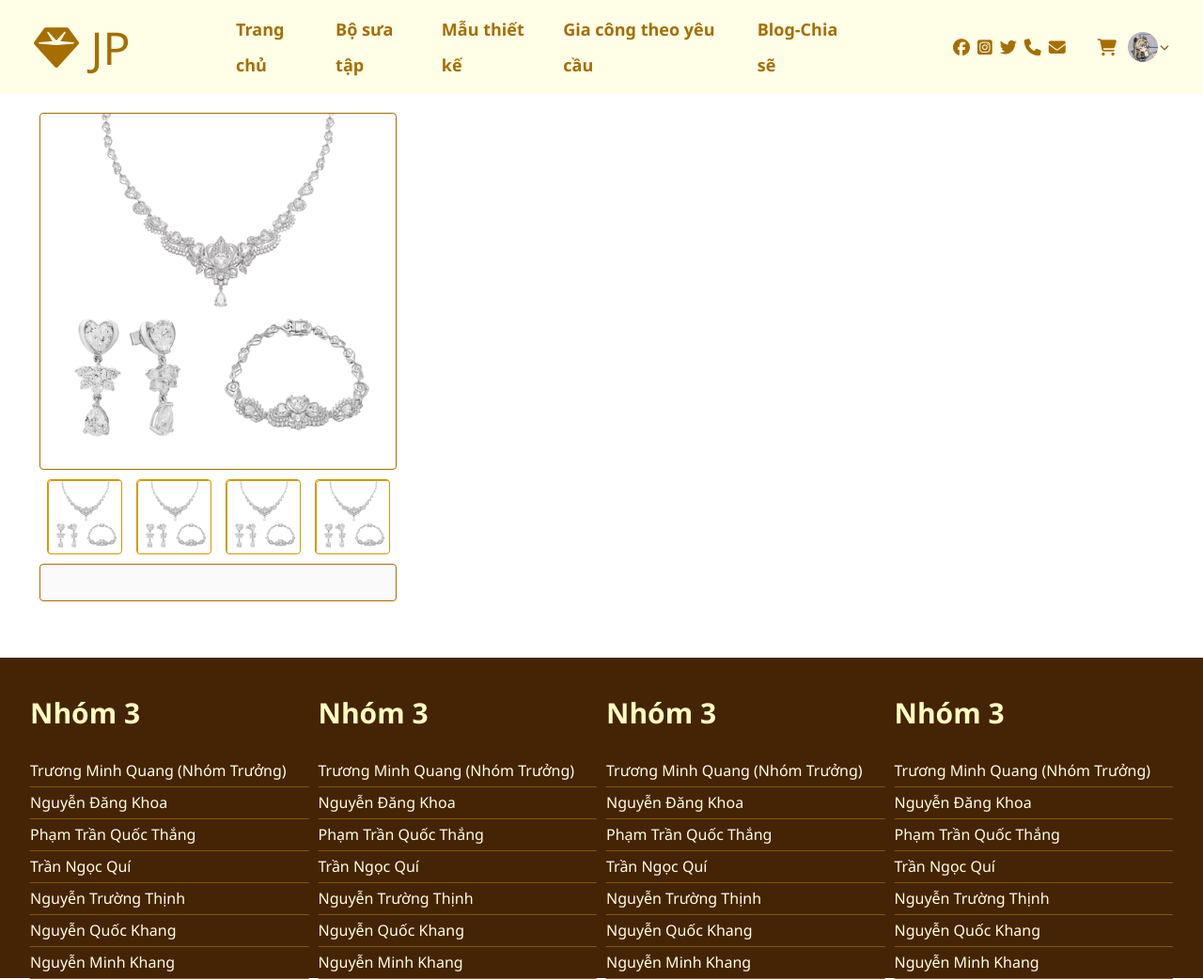
After one commit to QUANG-SanBay/Project-5-Group-3, a Django app: page /datgiacong/ in a window 1280 px wide. The commit adds this page. Shown: the whole page at 94% size. Run offline with Django 5.2, Linux system fonts and the light colour scheme.

Commit message:
thêm app con của home\datgiacong làm phần bên trái của app datgiacong

```diff
--- a/GiaCongTrangSuc/GiaCongTrangSuc/settings.py
+++ b/GiaCongTrangSuc/GiaCongTrangSuc/settings.py
@@ -133,7 +133,10 @@ USE_TZ = True
 # Static files (CSS, JavaScript, Images)
 # https://docs.djangoproject.com/en/5.0/howto/static-files/
 
-STATIC_URL = 'static/'
+STATIC_URL = '/static/'
+STATICFILES_DIRS = [BASE_DIR / "static"]
+
+
 
 
 # Default primary key field type
--- a/GiaCongTrangSuc/home/Templates/base.html
+++ b/GiaCongTrangSuc/home/Templates/base.html
@@ -9,11 +9,11 @@
         Đặt gia công trang sức theo yêu cầu
     {% endblock title%}
         </title>
-    <link rel="stylesheet" href="{% static 'home/CSS/grib.css' %}">
-    <link rel="stylesheet" href="{% static 'home/CSS/animation.css' %}">
+    <link rel="stylesheet" href="{% static 'home/CSS/grib.css' %}?v={{ timestamp }}">
+    <link rel="stylesheet" href="{% static 'home/CSS/animation.css' %}?v={{ timestamp }}">
     <link rel="stylesheet" href="https://cdnjs.cloudflare.com/ajax/libs/font-awesome/6.7.0/css/all.min.css" integrity="sha512-9xKTRVabjVeZmc+GUW8GgSmcREDunMM+Dt/GrzchfN8tkwHizc5RP4Ok/MXFFy5rIjJjzhndFScTceq5e6GvVQ==" crossorigin="anonymous" referrerpolicy="no-referrer" />
-    <link rel="stylesheet" href="{% static 'home/CSS/base.css' %}">
-    <link rel="stylesheet" href="{% static 'home/CSS/styles.css' %}">
+    <link rel="stylesheet" href="{% static 'home/CSS/base.css' %}?v={{ timestamp }}">
+    <link rel="stylesheet" href="{% static 'home/CSS/styles.css' %}?v={{ timestamp }}">
 </head>
 <body>
     {% include 'partials/header.html' %}
@@ -21,4 +21,5 @@
         {% block content %}{% endblock content %}
     </main>
     {% include 'partials/footer.html' %}
+    <script src="{% static 'home/JS/main.js' %}?v={{ timestamp }}"></script>
 </body>
--- /dev/null
+++ b/GiaCongTrangSuc/home/Templates/home/datgiacong.html
@@ -0,0 +1,38 @@
+{% extends 'base.html' %}
+{% load static %}
+{% block title %} Trang chủ - JP {%endblock%}
+
+
+
+{% block content %}
+<main class="body">
+    <section class="order" id="costumer-order">
+        <div class="grib wide">
+            <div class="order__ctn">
+                <div class="order__imgPr">
+                    <div class="order__imgPr-main">
+                        <img src="{% static 'home/img/product/Bosuatapmau.png' %}" alt="" class="order__imgPr-main-item">
+                    </div>
+                    <ul class="order__imgPr-list">
+                        <li class="order__imgPr-list-item">
+                            <img src="{% static 'home/img/product/Bosuatapmau.png' %}" alt="" class="order__imgPr-list-item">
+                        </li>
+                        <li class="order__imgPr-list-item">
+                           <img src="{% static 'home/img/product/Bosuatapmau.png' %}" alt="" class="order__imgPr-list-item">
+                        </li>
+                        <li class="order__imgPr-list-item">
+                           <img src="{% static 'home/img/product/Bosuatapmau.png' %}" alt="" class="order__imgPr-list-item">
+                        </li>
+                        <li class="order__imgPr-list-item">
+                          <img src="{% static 'home/img/product/Bosuatapmau.png' %}" alt="" class="order__imgPr-list-item">
+                        </li>
+                    </ul>
+                    <div class="order__value">
+                        <input type="text" class="order__value-input" disabled>
+                    </div>
+                </div>
+            </div>
+        </div>
+    </section>
+</main>
+{% endblock content %}
--- a/GiaCongTrangSuc/home/Templates/partials/header.html
+++ b/GiaCongTrangSuc/home/Templates/partials/header.html
@@ -26,7 +26,7 @@
                             <span class="header__nav-item">Mẫu thiết kế</span>
                             <em></em>
                         </a>
-                        <a href="datgiacong.html" class="header__nav-link production">
+                        <a href="datgiacong/" class="header__nav-link production">
                             <span class="header__nav-item">Gia công theo yêu cầu</span>
                             <em></em>
                         </a>
--- a/GiaCongTrangSuc/home/static/home/CSS/grib.css
+++ b/GiaCongTrangSuc/home/static/home/CSS/grib.css
@@ -63,7 +63,7 @@
     }
     .c-4{
         flex: 0 0 33.3333%;
-        max-width: 3.3333%;
+        max-width: 33.3333%;
     }
     .c-5{
         flex: 0 0 41.6667% ;
@@ -209,7 +209,7 @@
     }
     .l-4{
         flex: 0 0 33.3333%;
-        max-width: 3.3333%;
+        max-width: 33.3333%;
     }
     .l-5{
         flex: 0 0 41.6667% ;
@@ -282,7 +282,7 @@
     }
     .ll-4{
         flex: 0 0 33.3333%;
-        max-width: 3.3333%;
+        max-width: 33.3333%;
     }
     .ll-5{
         flex: 0 0 41.6667% ;
--- a/GiaCongTrangSuc/home/static/home/CSS/styles.css
+++ b/GiaCongTrangSuc/home/static/home/CSS/styles.css
@@ -180,6 +180,11 @@
   width: 100%;
   margin-bottom: 45px;
 }
+.banner .banner__bg {
+  height: 100%;
+  width: 100%;
+  overflow: hidden;
+}
 .banner .banner__bg em {
   position: absolute;
   top: 0;
@@ -190,8 +195,10 @@
 }
 .banner .banner__bg-img {
   width: 100%;
+  min-width: 820px;
   transform: scale(1);
   transition: all 0.5s ease-in-out;
+  object-fit: cover;
 }
 .banner .banner__content {
   position: absolute;
@@ -306,7 +313,7 @@
   transform: translateY(-2px);
   cursor: pointer;
 }
-.product:hover .product__buy {
+.product:hover:hover .product__buy {
   transform: translateX(-50%) scaleY(1);
 }
 .product .product__link {
@@ -350,7 +357,8 @@
   -webkit-box-orient: vertical;
   overflow: hidden;
 }
-.product .product__buy {
+
+.product__buy {
   position: absolute;
   bottom: 0;
   left: 50%;
@@ -362,7 +370,8 @@
   transform-origin: bottom;
   transition: all 0.2s ease-in-out;
 }
-.product .product__buy-btn {
+
+.product__buy-btn {
   display: block;
   color: var(--text-c-white);
   font-size: 1.8rem;
@@ -371,6 +380,88 @@
   align-content: center;
   height: 100%;
 }
+
+.order {
+  width: 100%;
+}
+.order .order__ctn {
+  display: flex;
+  flex-direction: column;
+}
+.order .order__imgPr {
+  flex-shrink: 0;
+  padding: 0 10px;
+  width: 400px;
+}
+.order .order__imgPr-main {
+  width: 100%;
+  height: 380px;
+  overflow: hidden;
+  border: 1px solid var(--black-c-7);
+  border-radius: 4px;
+}
+.order .order__imgPr-main-item {
+  width: 100%;
+}
+.order .order__imgPr-list {
+  display: flex;
+  justify-content: space-around;
+  align-items: center;
+  list-style: none;
+  margin-top: 10px;
+}
+.order .order__imgPr-list-item {
+  display: block;
+  border: 1px solid var(--black-c-6);
+  height: 80px;
+  width: 80px;
+  overflow: hidden;
+  border-radius: 4px;
+}
+.order .order__imgPr-list-item:hover {
+  border: 1px solid var(--black-c-7);
+  cursor: pointer;
+}
+
+.order__value {
+  margin-top: 10px;
+  display: flex;
+  flex-direction: column;
+  align-items: center;
+  height: 80px;
+  width: 100%;
+}
+.order__value span {
+  text-decoration: underline;
+  font-size: 2px;
+}
+
+.order__value-input {
+  text-align: center;
+  width: 100%;
+  height: 40px;
+  padding: 0 10px;
+  border: 1px solid var(--black-c-7);
+  border-radius: 4px;
+  margin-bottom: 10px;
+  outline: none;
+  color: var(--black-c-8);
+  font-size: 3.4rem;
+}
+
+.order__value-edit {
+  display: none;
+  width: 100%;
+  height: 24px;
+  background-color: var(--black-c-7);
+  border-radius: 4px;
+  box-shadow: 0.5px 0.5px 1px #2e2e2e;
+}
+.order__value-edit:hover {
+  cursor: pointer;
+  background-color: var(--black-c-6);
+}
+
 .body {
   margin-top: 120px;
   margin-bottom: 20px;
--- /dev/null
+++ b/GiaCongTrangSuc/home/static/home/JS/main.js
@@ -0,0 +1,69 @@
+let cateLinkElm = document.querySelectorAll('.category__item-link');
+stopEvClicks(cateLinkElm);
+
+function stopEvClicks(selector){
+
+    if(selector instanceof NodeList){
+        selector.forEach(element => {
+            stopEvClick(element);
+        });
+    }
+    else{
+        stopEvClick(selector);
+
+    }
+
+    function stopEvClick(selector){
+        selector.addEventListener('click',(e) => {
+            e.preventDefault();
+        })
+    }
+}
+function toggleInput() {
+    const input = document.querySelector('.order__value-input');
+    input.disabled = !input.disabled;
+}
+/* <button class="order__value-edit" onclick="toggleInput()">Chỉnh sửa</button> */
+
+//test
+
+const imgPrListItems = document.querySelectorAll('.order__imgPr-list-item img');
+const mainImg = document.querySelector('.order__imgPr-main-item');
+
+imgPrListItems.forEach(item => {
+    item.addEventListener('click', () => {
+        mainImg.src = item.src;
+    });
+});
+
+//*********bên production********//
+
+// const imgPrListItems = document.querySelectorAll('.order__imgPr-list-item img');
+// const mainImg = document.querySelector('.order__imgPr-main-item');
+// const fileInput = document.createElement('input');
+// fileInput.type = 'file';
+// fileInput.accept = 'image/*';
+// fileInput.style.display = 'none';
+
+// document.body.appendChild(fileInput);
+
+// imgPrListItems.forEach(item => {
+//     item.addEventListener('click', () => {
+//         mainImg.src = item.src;
+//     });
+
+//     item.addEventListener('dblclick', () => {
+//         fileInput.click();
+//         fileInput.onchange = (e) => {
+//             const file = e.target.files[0];
+//             if (file) {
+//                 const reader = new FileReader();
+//                 reader.onload = (event) => {
+//                     item.src = event.target.result;
+//                     mainImg.src = event.target.result;
+//                 };
+//                 reader.readAsDataURL(file);
+//             }
+//         };
+//     });
+// });
--- a/GiaCongTrangSuc/home/urls.py
+++ b/GiaCongTrangSuc/home/urls.py
@@ -4,4 +4,5 @@ from . import views
 
 urlpatterns = [
     path('',views.get_home),
+    path('datgiacong/',views.get_yeucaugiacong),
 ]
--- a/GiaCongTrangSuc/home/views.py
+++ b/GiaCongTrangSuc/home/views.py
@@ -1,6 +1,9 @@
 from django.shortcuts import render
 from django.http import HttpResponse
+from datetime import datetime
 
 # Create your views here.
 def get_home(request):
-    return render(request,'home/home.html')
+    return render(request,'home/home.html',{'timestamp': datetime.now().timestamp()})
+def get_yeucaugiacong(request):
+    return render(request,'home/datgiacong.html',{'timestamp': datetime.now().timestamp()})
```
Also changed, not shown: GiaCongTrangSuc/home/Templates/home/home.html (+19 -9 lines).
